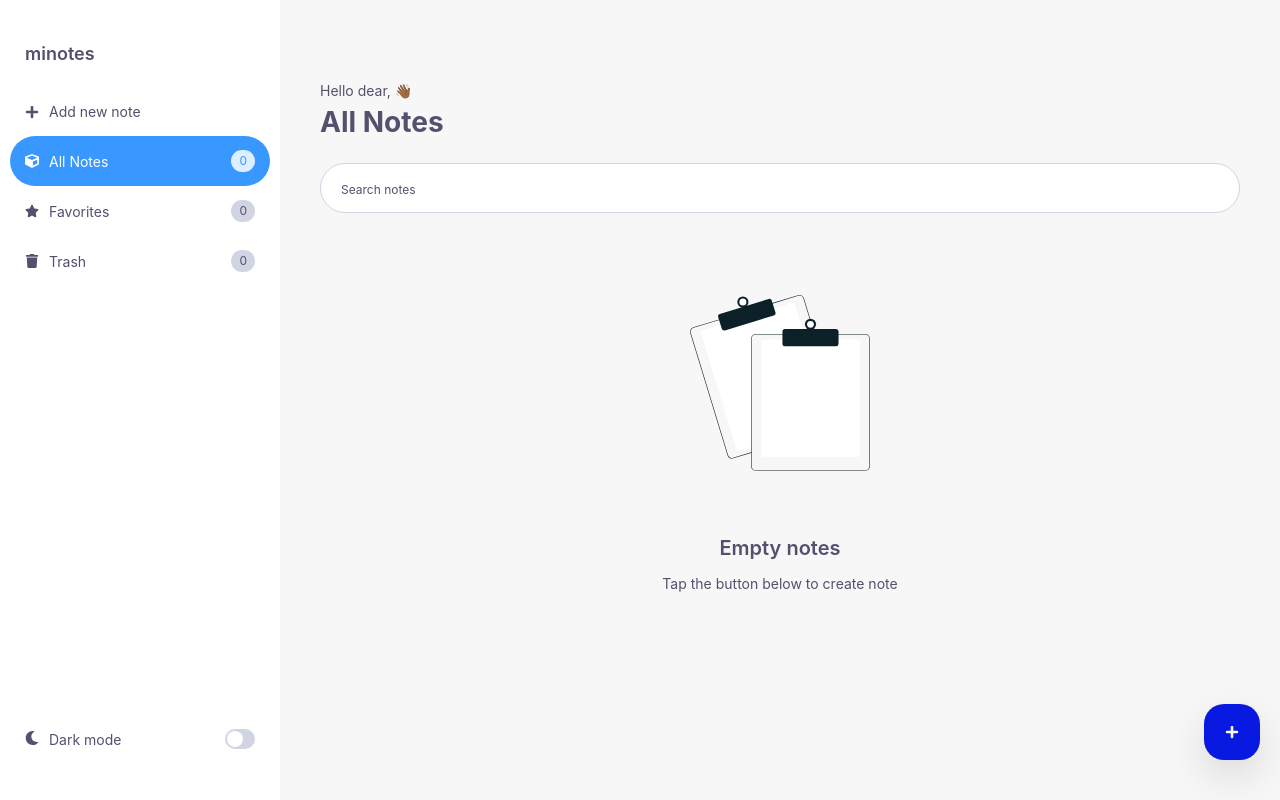
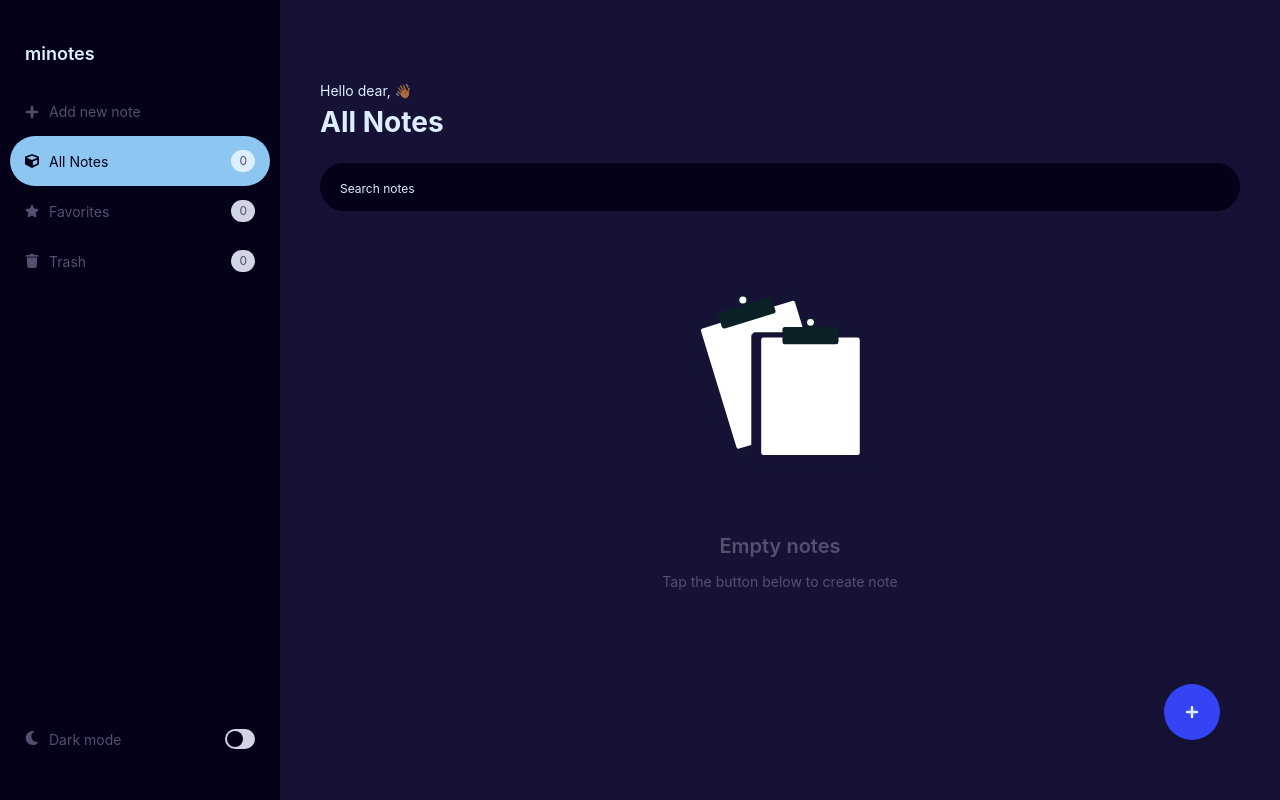
Before and after one commit to gzkdev/minote, a React (Create React App) app: page / in a window 1280 px wide. Built offline with nearby package versions, Linux system fonts and the light colour scheme.

Commit message:
mass update on components, added dark mode feature

```diff
--- a/src/NotesContext.js
+++ b/src/NotesContext.js
@@ -15,7 +15,9 @@ export function NotesProvider({ children }) {
 
     const [notesArrangement, setNotesArrangement] = useState(false)
 
-    const [isDarkMode, setIsDarkMode] = useState(false)
+    const [isDarkMode, setIsDarkMode] = useState(() => {
+        return localStorage.getItem("theme") || "light"
+    })
 
     const [notification, setNotification] = useState("")
     const [showNotification, setShowNotification] = useState(false)
@@ -90,6 +92,12 @@ export function NotesProvider({ children }) {
     }
 
     useEffect(() => {
+        const root = document.documentElement;
+        root.setAttribute("data-theme", isDarkMode ? "dark" : "light")
+        localStorage.setItem("theme", isDarkMode)
+    }, [isDarkMode])
+
+    useEffect(() => {
         localStorage.setItem("notes", JSON.stringify(notes))
         localStorage.setItem("notesTrash", JSON.stringify(notesTrash))
     }, [notes, notesTrash])
--- a/src/Pages/Home.js
+++ b/src/Pages/Home.js
@@ -6,8 +6,8 @@ import HomeStyled from "../components/styled/home.styled"
 const Home = () => {
     return (
         <HomeStyled>
-            <span>Hello dear, 👋🏾</span>
-            <h1>All Notes</h1>
+            <span className="body__text">Hello dear, 👋🏾</span>
+            <h1 className="body__text">All Notes</h1>
             <SearchBar />
             <Notes />
             <FloatingButton />
--- a/src/components/FloatingButton.jsx
+++ b/src/components/FloatingButton.jsx
@@ -12,14 +12,18 @@ const FloatingLinkStyled = styled.div`
   align-items: center;
   width: var(--scale);
   height: var(--scale);
-  border-radius: 2rem;
-  color: var(--color-110);
+  border-radius: 4rem;
+  color: var(--color-120);
   background-color: var(--color-300);
-  transition: background-color 200ms;
+  transition: transform 200ms;
   box-shadow: 0 16px 40px rgba(0, 0, 0, 0.12);
 
   &:hover {
-    background-color: var(--color-700);
+    transform: scale(1.2);
+  }
+
+  &:active {
+    transform: scale(0.9);
   }
 
   & a {
@@ -31,6 +35,11 @@ const FloatingLinkStyled = styled.div`
     justify-content: center;
     text-decoration: none;
     color: inherit;
+  }
+
+  @media (min-width: 768px) {
+    bottom: 6rem;
+    right: 6rem;
   }
 `;
 
--- a/src/components/GlobalStyles.jsx
+++ b/src/components/GlobalStyles.jsx
@@ -11,6 +11,9 @@ const GlobalStyles = createGlobalStyle`
         font-size: 62.5%;
         scroll-behavior: smooth;
         box-sizing: border-box;
+    }
+
+    :root{
         --color-100: #ffffff;
         --color-110: #f7f7f7;
         --color-120: #dceeff;
@@ -25,7 +28,14 @@ const GlobalStyles = createGlobalStyle`
         --note-color-01: hsl(34, 78%, 92%);
         --note-color-02: hsl(120, 73%, 85%);
         --note-color-03: hsl(195, 53%, 85%);
+    }
 
+    html[data-theme="dark"]{
+        --color-100:#040118;
+        --color-110:#161236;
+        --color-200: #8dc6f1;
+        --color-300: #3444f5;
+        --color-700:#ffffff;
     }
 
     body{
@@ -36,6 +46,11 @@ const GlobalStyles = createGlobalStyle`
         line-height: 1.5;
         color: var(--color-710);
         background-color: var(--color-110);
+        transition: background-color 400ms, color 200ms;
+    }
+
+    html[data-theme="dark"] .body__text{
+        color: var(--color-120);
     }
 
     input, button{
--- a/src/components/Menu/index.js
+++ b/src/components/Menu/index.js
@@ -16,7 +16,7 @@ const Menu = () => {
         <MenuStyled onClick={handleOnClick} data-open={isMenuOpen && isMenuOpen}>
             <div className="menu__container">
                 <nav>
-                    <span className="menu__title">minotes</span>
+                    <span className="menu__title body__text">minotes</span>
                     <ul>
                         <MenuItem to="/add-note">
                             <span><FaPlus className="icon" />Add new note</span>
--- a/src/components/NotePageForm.jsx
+++ b/src/components/NotePageForm.jsx
@@ -39,10 +39,13 @@ export default function NotePageForm({
       <div className="form__top">
         <div className="form__container form__container--top">
           <div className="menu__box">
-            <button className="menu__button" onClick={toggleMenu}>
+            <button className="body__text menu__button" onClick={toggleMenu}>
               <FaBars />
             </button>
-            <button className="menu__button" onClick={handleOnclickDelete}>
+            <button
+              className="body__text menu__button"
+              onClick={handleOnclickDelete}
+            >
               <FaTimes />
             </button>
           </div>
@@ -55,12 +58,12 @@ export default function NotePageForm({
         <div className="form__container form__container--body">
           <input
             value={noteTitle}
-            className="form__input"
+            className="body__text form__input"
             type="text"
             onChange={handleNoteTitleChange}
           />
           <textarea
-            className="form__text"
+            className="body__text form__text"
             value={noteContent}
             onChange={handleNoteContentChange}
           ></textarea>
--- a/src/components/SearchBar/SearchBar.jsx
+++ b/src/components/SearchBar/SearchBar.jsx
@@ -8,12 +8,12 @@ function SearchBar() {
   return (
     <SearchBarStyled>
       <input
-        className="search__input"
+        className="search__input body__text"
         name="search"
         placeholder="Search notes"
         type="search"
       />
-      <button className="search__button" onClick={toggleIsMenuOpen}>
+      <button className="search__button body__text" onClick={toggleIsMenuOpen}>
         <FaBars />
       </button>
     </SearchBarStyled>
--- a/src/components/styled/Menu.styled.jsx
+++ b/src/components/styled/Menu.styled.jsx
@@ -30,7 +30,7 @@ const MenuStyled = styled.div`
     height: 100%;
     width: min(80%, 480px);
     padding: 4rem 1rem;
-    background-color: rgba(255, 255, 255);
+    background-color: var(--color-100);
     -moz-transform: translate3d(-100%, 0, 0);
     -webkit-transform: translate3d(-100%, 0, 0);
     transform: translate3d(-100%, 0, 0);
@@ -81,7 +81,7 @@ const MenuStyled = styled.div`
 
           & .number {
             background-color: var(--color-120);
-            color: var(--color-200);
+            color: var(--color-710);
           }
         }
       }
--- a/src/components/styled/SearchBar.styled.jsx
+++ b/src/components/styled/SearchBar.styled.jsx
@@ -10,7 +10,7 @@ const SearchBarStyled = styled.div`
   align-items: center;
   justify-content: space-between;
   background-color: var(--color-100);
-  border: 1px solid var(--color-800);
+  box-shadow: 0 12px 40px rgba(0, 0, 0, 0.08);
   border-radius: 5rem;
   margin: 0 auto;
   padding: 0 0 0 0.5rem;
```
